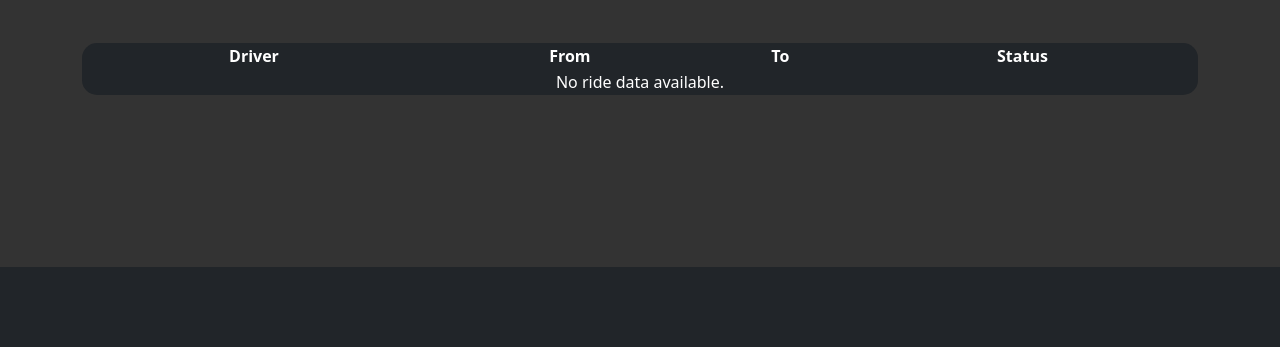
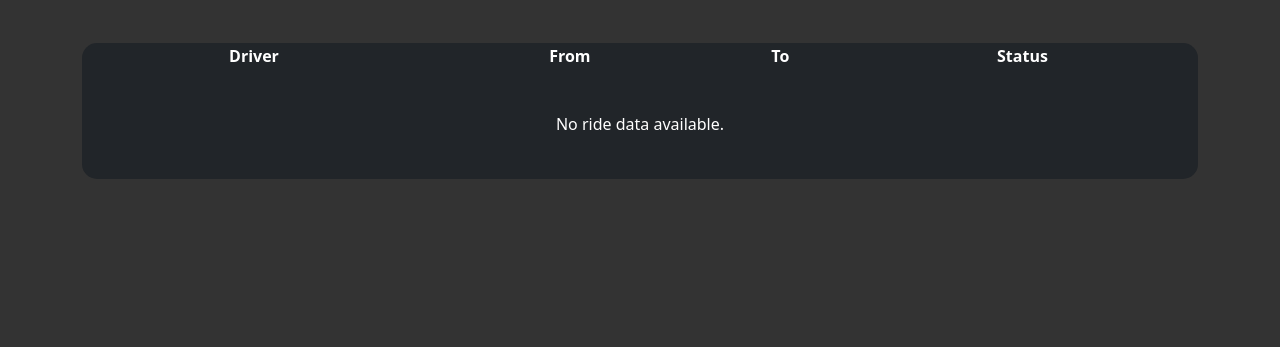
Before and after one commit to Shakibosd/Ride-Sharing-FrontEnd, a plain HTML site: page summary.html in a window 1280 px wide. Shown: the part 197-544 px from the top of the page. Drawn offline with nearby package versions, Linux system fonts and the light colour scheme; no server answers; sample sign-in values are in the browser's storage.

Commit message:
alhamdulillah all work done

```diff
--- a/summary.html
+++ b/summary.html
@@ -23,14 +23,14 @@
         <div id="navbar"></div>
         <script src="./js/navbar.js"></script>
     </section>
-    <section style="height: 52vh">
+    <section style="height: 70vh">
         <div class="container mt-5 pt-5">
-            <h1 class="text-center mb-5 pt-5">
+            <h1 class="text-center mt-5">
                 List Of Drivers That Have Accepted The Rider's Request
             </h1>
 
             <!-- Table to show ride summary -->
-            <table class="container bg-dark text-white text-center" style="border-radius: 15px">
+            <table class="container bg-dark text-white text-center mt-5" style="border-radius: 15px; height: 17vh;">
                 <thead>
                     <tr>
                         <th>Driver</th>
```
